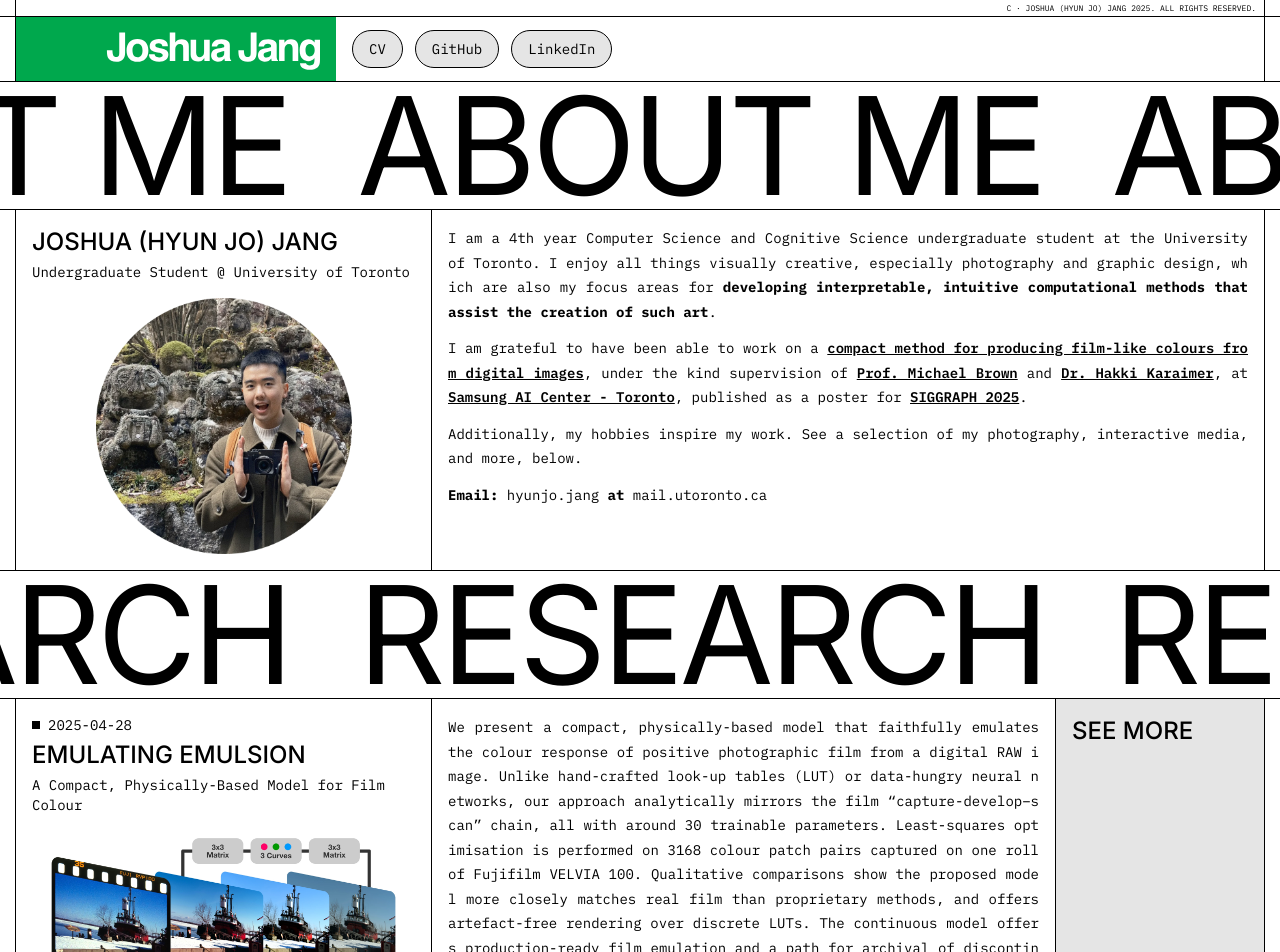
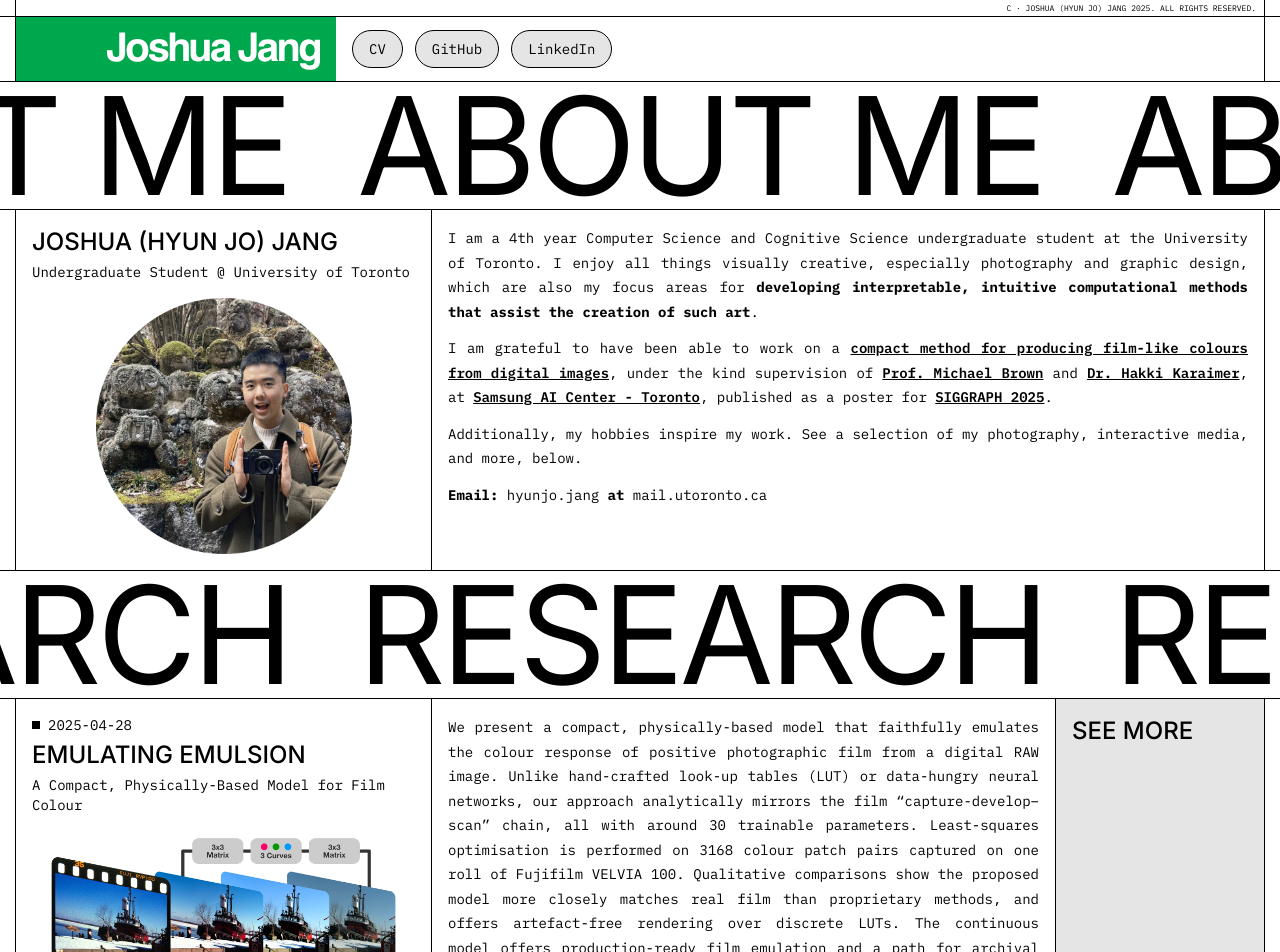
Before and after one commit to musicofmusix/musicofmusix.github.io, a Jekyll site: the page built from index.html, in a window 1280 px wide. Shown: the top 952 px of the page. Built offline with Jekyll 4.4.1, drawn with Linux system fonts in a browser that asks for light colours.

Commit message:
Change break-all back to break-words

```diff
--- a/_includes/home/content_about.html
+++ b/_includes/home/content_about.html
@@ -22,7 +22,7 @@
             <div></div>
         </div>
         <div class="sm:w-1/2 xl:w-2/3 flex flex-col justify-start items-center h-full p-4">
-            <div class="markdown w-full font-normal font-[IBM_Plex_Mono] text-base text-justify break-all">
+            <div class="markdown w-full font-normal font-[IBM_Plex_Mono] text-base text-justify break-words">
                 {{ post.content | markdownify }}
             </div>
         </div>
--- a/_includes/home/content_full.html
+++ b/_includes/home/content_full.html
@@ -29,7 +29,7 @@
             </div>
             <div class="sm:w-3/6 border-t sm:border-r sm:border-t-0 border-black flex flex-col justify-between items-center p-4 h-full">
                 <!-- Text -->
-                <div class="markdown w-full font-normal font-[IBM_Plex_Mono] text-justify break-all">
+                <div class="markdown w-full font-normal font-[IBM_Plex_Mono] text-justify break-words">
                     {{ post.abstract | markdownify }}
                 </div>
             </div>
```
